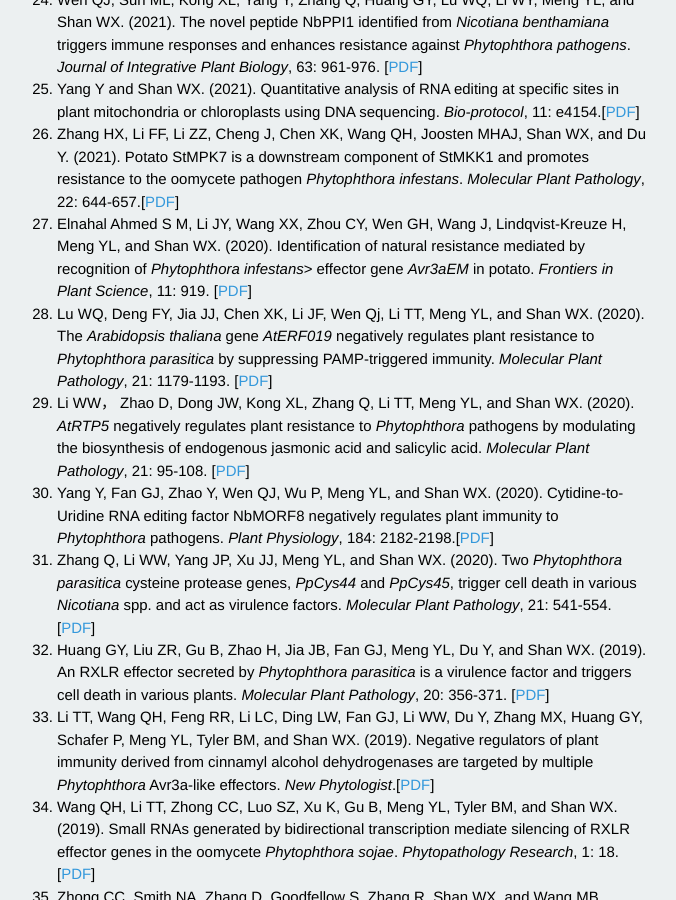
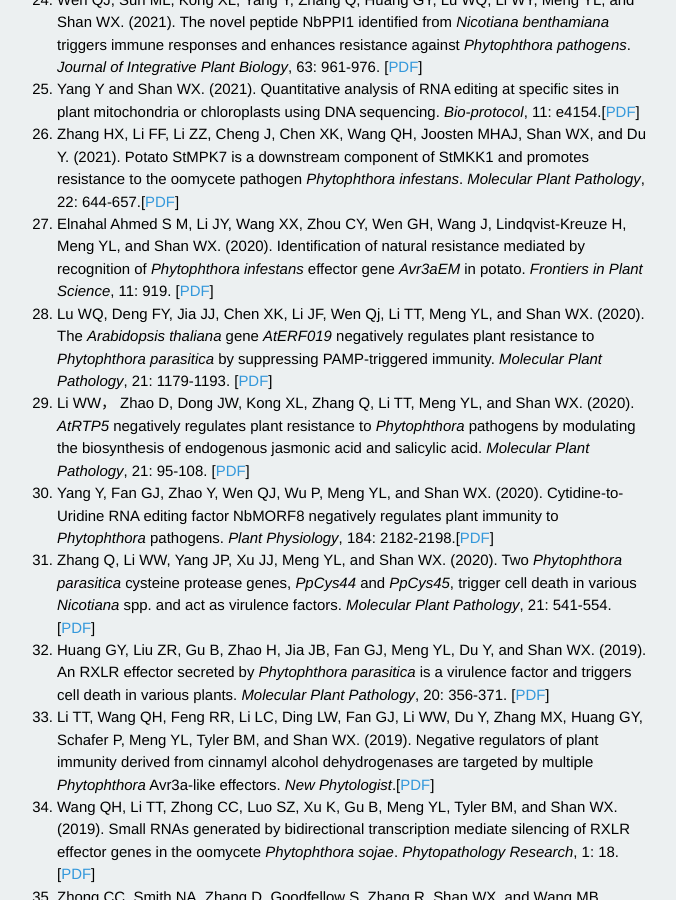
Before and after one commit to shanclub2/shanlab, a Jekyll site: the page built from publication.html, in a window 1280 px wide and 900 px high, scrolled down 2122 px. Shown: the whole window, without its empty margins (287-963 px from the left). Built offline with Jekyll 4.4.1, drawn with Linux system fonts in a browser that asks for light colours; Markdown is read by kramdown in place of the engine named in the settings; a script that is not in the unit is left out.

```diff
--- a/publication.html
+++ b/publication.html
@@ -88,7 +88,7 @@ Yang Y and Shan WX. (2021). Quantitative analysis of RNA editing at specific sit
 Zhang HX, Li FF, Li ZZ, Cheng J, Chen XK, Wang QH, Joosten MHAJ, Shan WX, and Du Y. (2021). Potato StMPK7 is a downstream component of StMKK1 and promotes resistance to the oomycete pathogen <i>Phytophthora infestans</i>. <i>Molecular Plant Pathology</i>, 22: 644-657.[<a href="/pdf/hxzhang2021.pdf">PDF</a>]
 </li>
 <li>
-Elnahal Ahmed S M, Li JY, Wang XX, Zhou CY, Wen GH, Wang J, Lindqvist-Kreuze H, Meng YL, and Shan WX. (2020). Identification of natural resistance mediated by recognition of <i>Phytophthora infestans</i>> effector gene <i>Avr3aEM</i> in potato. <i>Frontiers in Plant Science</i>, 11: 919. [<a href="/pdf/asmelnahal2020.pdf">PDF</a>]
+Elnahal Ahmed S M, Li JY, Wang XX, Zhou CY, Wen GH, Wang J, Lindqvist-Kreuze H, Meng YL, and Shan WX. (2020). Identification of natural resistance mediated by recognition of <i>Phytophthora infestans</i> effector gene <i>Avr3aEM</i> in potato. <i>Frontiers in Plant Science</i>, 11: 919. [<a href="/pdf/asmelnahal2020.pdf">PDF</a>]
 </li>
 
 <li>
```
